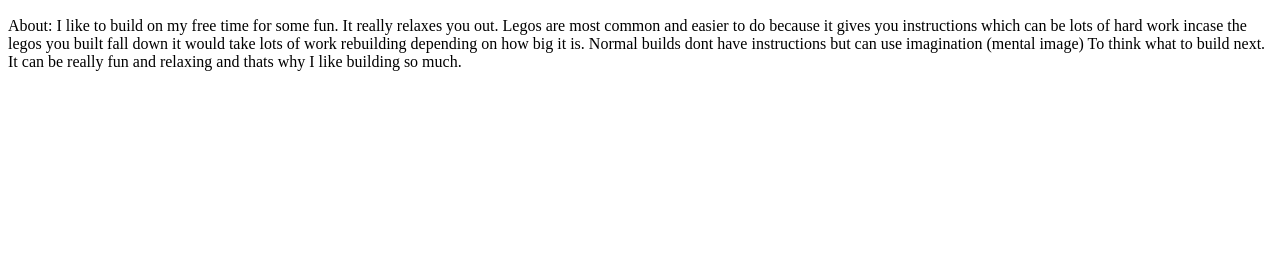
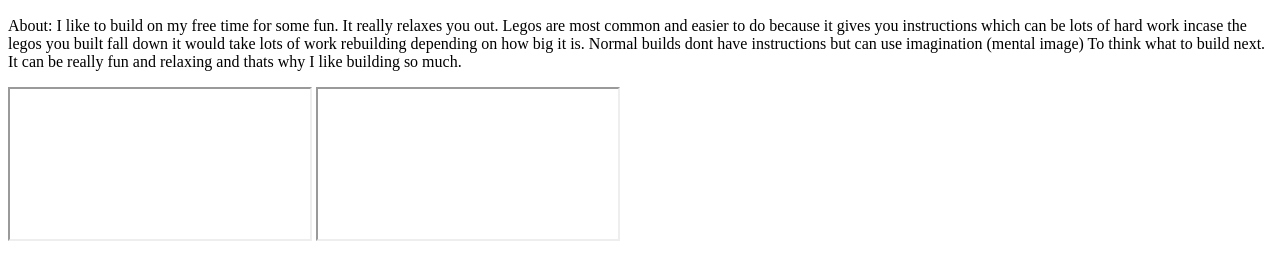
Before and after one commit to tsvmadhu/Project-58, a plain HTML site: page index.html in a window 1280 px wide. Shown: the part 358-638 px from the top of the page. Drawn offline with Linux system fonts and the light colour scheme.

Commit message:
Add files via upload

```diff
--- a/index.html
+++ b/index.html
@@ -8,10 +8,15 @@
         <h1>My favorite hobby: Building <br><span id="name"></span> </h1>
     </section>
     <section id="bio">
-        <h1></h1> <div class="line"></div>
+        <h1></h1>
+        <div class="line"></div>
         <p>About:
             I like to build on my free time for some fun. It really relaxes you out. Legos are most common and easier to do because it gives you instructions which can be lots of hard work incase the legos you built fall down it would take lots of work rebuilding depending on how big it is. Normal builds dont have instructions but can use imagination (mental image) To think what to build next. It can be really fun and relaxing and thats why I like building so much.
         </p>
+    </section>
+    <iframe https://blog.sketchup.com/article/5-reasons-why-building-design-more-important-ever>
+    </iframe>
+    <iframe https://www.realclearscience.com/blog/2012/01/buildings.html></iframe>
     </section>
 </body>
 </head>
```
